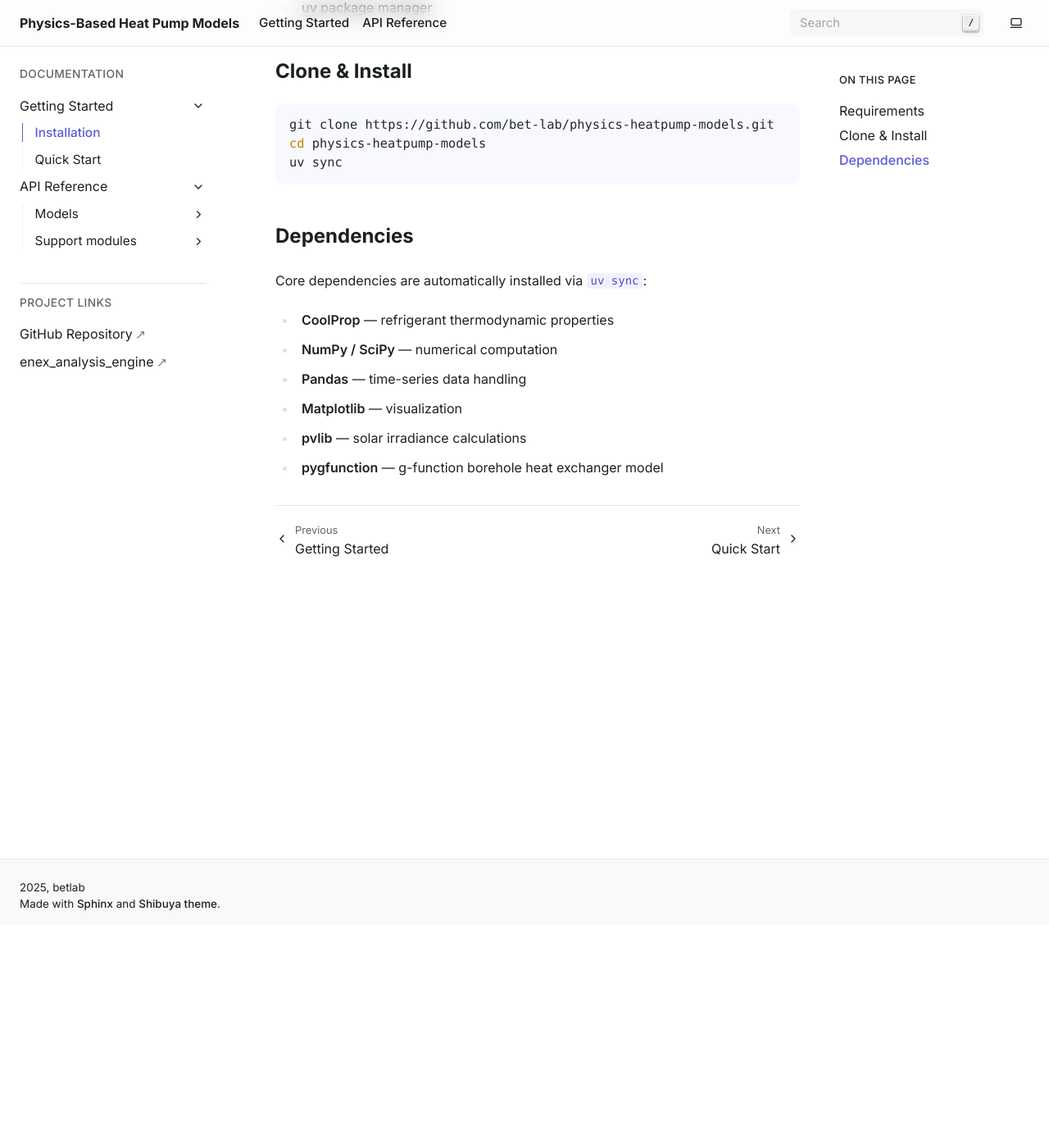
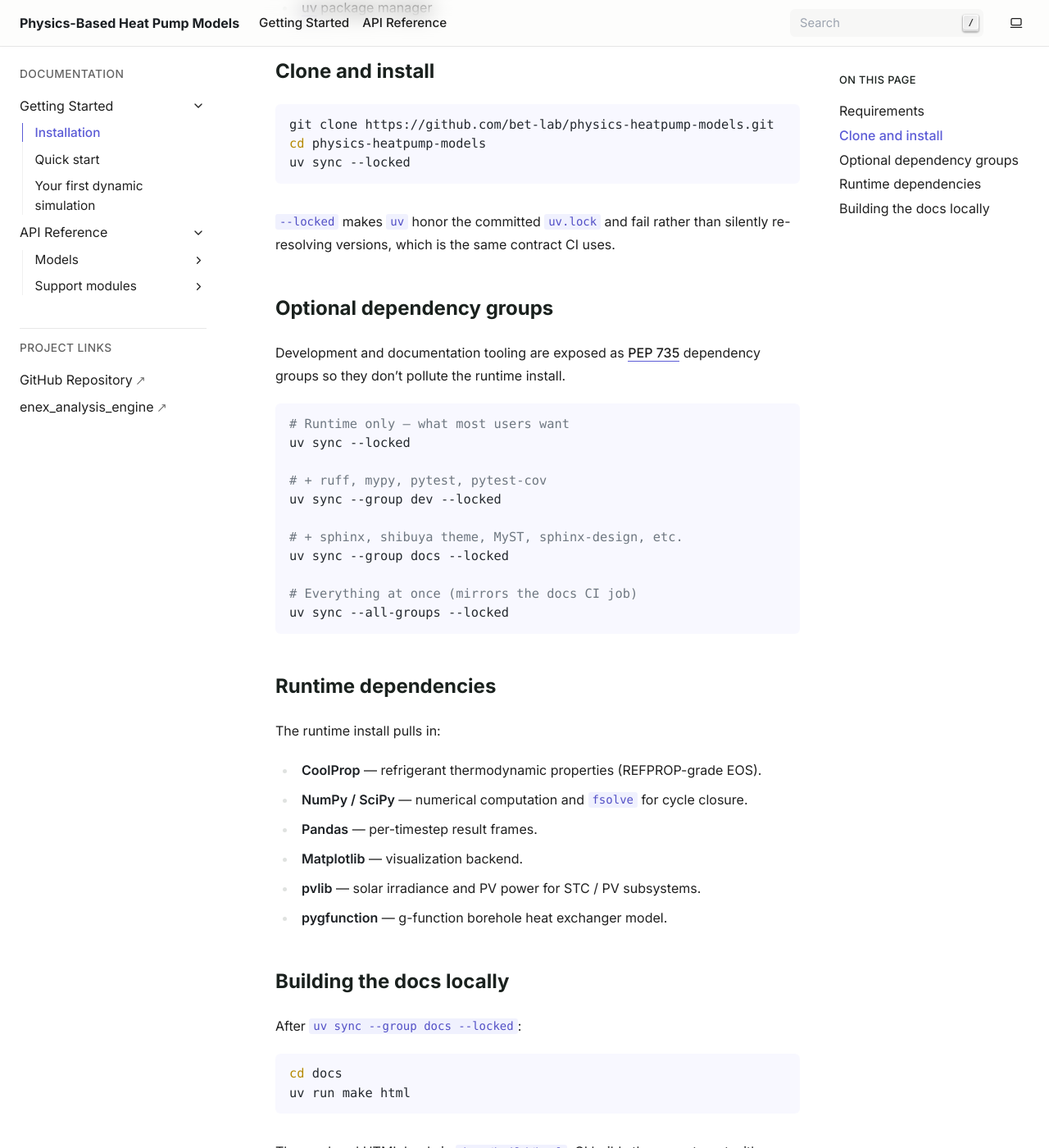
Before and after one commit to bet-lab/tmhp, a Sphinx documentation site: the page built from docs/source/getting-started/installation.rst, in a window 1280 px wide and 1400 px high, scrolled down 273 px. Shown: the whole window at 82% size. Built offline with Sphinx 7.4.7, drawn with Linux system fonts in a browser that asks for light colours; some of the changed text lies outside the part shown.

Commit message:
docs: refresh getting-started for current API and Python 3.13 (#95)
- installation: bump supported Python range to 3.10–3.13, document the
  PEP 735 dependency groups (`dev`, `docs`, `--all-groups`), document
  `--locked` (matching the CI contract from #69), and add a short
  "build the docs locally" section.
- quickstart: split the steady-state walkthrough from the dynamic flow,
  add a one-line refrigerant-swap example (R290 / R744 / R410A /
  R134a), and add a "next steps" grid pointing at the new dynamic
  page and the API reference.
- first-dynamic-simulation (new): minimum viable `analyze_dynamic`
  example — 24 h, 1-minute step, flat 5 °C outdoor, zero DHW — plus a
  short tour of the result DataFrame columns (cycle state points,
  energy flows, tank state, figures of merit) and pointers to weather
  / DHW / subsystem composition follow-ups.
- index: wire the new page into the section toctree.

The example was smoke-checked end-to-end against the current
`AirSourceHeatPumpBoiler.analyze_dynamic` signature (returns 1440 rows
for the 24 h × 60 s case, daily-average `cop_sys` ≈ 2.4).

Closes #94

```diff
--- a/docs/source/getting-started/index.rst
+++ b/docs/source/getting-started/index.rst
@@ -1,8 +1,10 @@
+===============
 Getting Started
 ===============
 
 .. toctree::
-   :maxdepth: 1
+    :maxdepth: 1
 
-   installation
-   quickstart
+    installation
+    quickstart
+    first-dynamic-simulation
--- a/docs/source/getting-started/installation.rst
+++ b/docs/source/getting-started/installation.rst
@@ -1,29 +1,68 @@
+============
 Installation
 ============
 
 Requirements
-------------
+============
 
-- Python >= 3.10
+- Python **3.10 – 3.13**
 - `uv <https://docs.astral.sh/uv/>`_ package manager
 
-Clone & Install
----------------
+Clone and install
+=================
 
 .. code-block:: bash
 
    git clone https://github.com/bet-lab/physics-heatpump-models.git
    cd physics-heatpump-models
-   uv sync
+   uv sync --locked
 
-Dependencies
-------------
+``--locked`` makes ``uv`` honor the committed ``uv.lock`` and fail rather
+than silently re-resolving versions, which is the same contract CI uses.
 
-Core dependencies are automatically installed via ``uv sync``:
+Optional dependency groups
+==========================
 
-- **CoolProp** — refrigerant thermodynamic properties
-- **NumPy / SciPy** — numerical computation
-- **Pandas** — time-series data handling
-- **Matplotlib** — visualization
-- **pvlib** — solar irradiance calculations
-- **pygfunction** — g-function borehole heat exchanger model
+Development and documentation tooling are exposed as `PEP 735
+<https://peps.python.org/pep-0735/>`_ dependency groups so they don't
+pollute the runtime install.
+
+.. code-block:: bash
+
+   # Runtime only — what most users want
+   uv sync --locked
+
+   # + ruff, mypy, pytest, pytest-cov
+   uv sync --group dev --locked
+
+   # + sphinx, shibuya theme, MyST, sphinx-design, etc.
+   uv sync --group docs --locked
+
+   # Everything at once (mirrors the docs CI job)
+   uv sync --all-groups --locked
+
+Runtime dependencies
+====================
+
+The runtime install pulls in:
+
+- **CoolProp** — refrigerant thermodynamic properties (REFPROP-grade EOS).
+- **NumPy / SciPy** — numerical computation and ``fsolve`` for cycle closure.
+- **Pandas** — per-timestep result frames.
+- **Matplotlib** — visualization backend.
+- **pvlib** — solar irradiance and PV power for STC / PV subsystems.
+- **pygfunction** — g-function borehole heat exchanger model.
+
+Building the docs locally
+=========================
+
+After ``uv sync --group docs --locked``:
+
+.. code-block:: bash
+
+   cd docs
+   uv run make html
+
+The rendered HTML lands in ``docs/build/html``. CI builds the same target
+with ``sphinx-build -W --keep-going``, so any new warning fails the
+documentation job.
```
Also changed, not shown: docs/source/getting-started/first-dynamic-simulation.rst (added, +80 -0 lines), docs/source/getting-started/quickstart.rst (+51 -12 lines).
